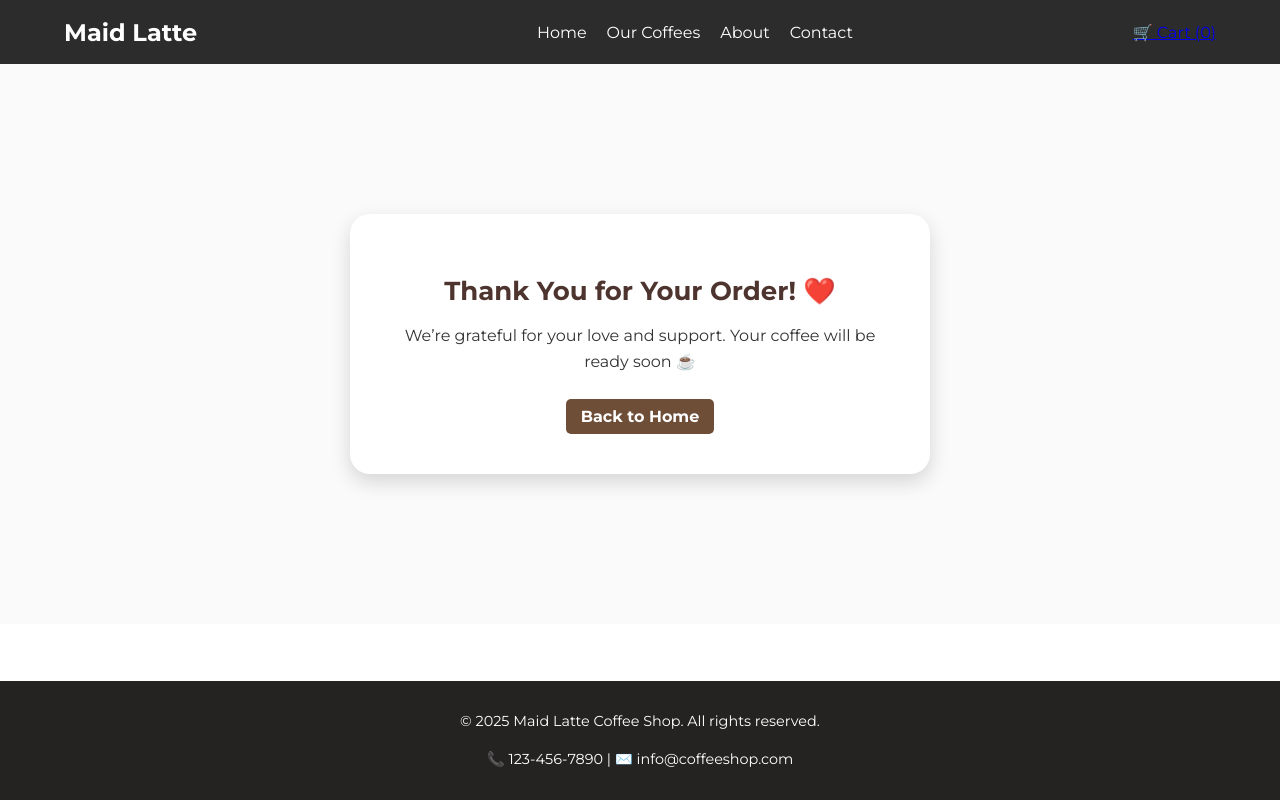
After one commit to Sushilk7738/CoffeeHub, a Django app: page /success/ in a window 1280 px wide. The commit adds this page. Run offline with Django 5.2, Linux system fonts and the light colour scheme; parts of the project's set-up code (start-up, migrations or seed data) failed here and were passed over.

Commit message:
feat: design success page with styled container and message

```diff
--- a/static/css/style.css
+++ b/static/css/style.css
@@ -573,3 +630,110 @@ footer {
     font-weight: bold;
     color: #4e342e;
 }
+
+
+
+/* ===============Checkout-page Styling================= */
+
+
+.checkout-container {
+    max-width: 600px;
+    margin: 4rem auto;
+    background: #fff;
+    padding: 2rem;
+    border-radius: 15px;
+    box-shadow: 0 4px 15px rgba(0, 0, 0, 0.1);
+}
+
+.checkout-form input,
+.checkout-form textarea {
+    width: 100%;
+    max-width: 450px;
+    padding: 10px 14px;
+    margin: 8px 0;
+    border: 1px solid #ccc;
+    border-radius: 6px;
+    font-size: 1rem;
+    outline: none;
+    box-sizing: border-box;
+}
+
+.checkout-form button {
+    background-color: #5C4033;
+    color: #fff;
+    border: none;
+    padding: 12px 10px;
+    border-radius: 6px;
+    font-size: 1rem;
+    font-weight: bold;
+    cursor: pointer;
+    transition: 0.3s ease-in-out;
+    width: 100%;
+    max-width: 150px;
+    margin-top: 12px;
+
+}
+
+.checkout-form button:hover {
+    background-color: #3e2c23;
+    transform: scale(1.05);
+}
+
+
+/* ===============Checkout-button Styling================= */
+
+
+.checkout-btn-container {
+    margin-top: 20px;
+    text-align: center;
+}
+
+.checkout-btn {
+    background-color: #4e342e;
+    color: white;
+    padding: 10px 20px;
+    border-radius: 8px;
+    text-decoration: none;
+    font-weight: bold;
+}
+
+.checkout-btn:hover {
+    background-color: #1c1c1c;
+}
+
+
+
+
+
+/* ================================  Success page styling =============================== */
+
+.success-container {
+    display: flex;
+    justify-content: center;
+    align-items: center;
+    min-height: 70vh;
+    background-color: #fafafa;
+}
+
+.success-card {
+    background-color: #fff;
+    padding: 40px;
+    border-radius: 20px;
+    box-shadow: 0 8px 20px rgba(0, 0, 0, 0.15);
+    text-align: center;
+    max-width: 500px;
+}
+
+.success-card h2 {
+    font-size: 26px;
+    color: #4e342e;
+    margin-bottom: 15px;
+    font-weight: bold;
+}
+
+.success-card p {
+    font-size: 16px;
+    color: #333;
+    margin-bottom: 25px;
+    line-height: 1.6;
+}
--- /dev/null
+++ b/templates/testapp/success.html
@@ -0,0 +1,12 @@
+{% extends 'base.html' %}
+
+
+{% block content %}
+<div class="success-container">
+    <div class="success-card">
+        <h2>Thank You for Your Order! ❤️</h2>
+        <p>We’re grateful for your love and support. Your coffee will be ready soon ☕</p>
+        <a href="{% url 'home' %}" class="btn">Back to Home</a>
+    </div>
+</div>
+{% endblock %}
```
Also changed, not shown: other parts of static/css/style.css (+58 -1 lines).
